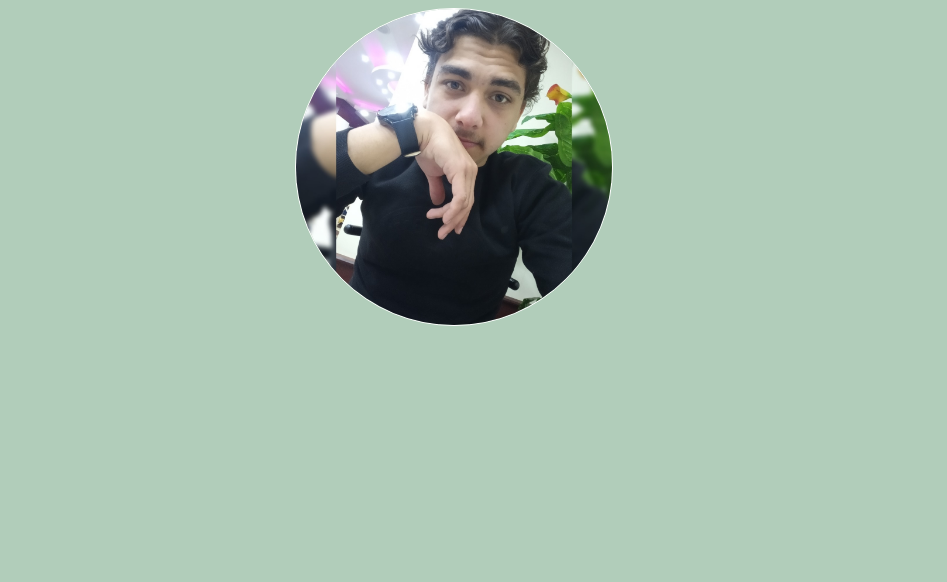
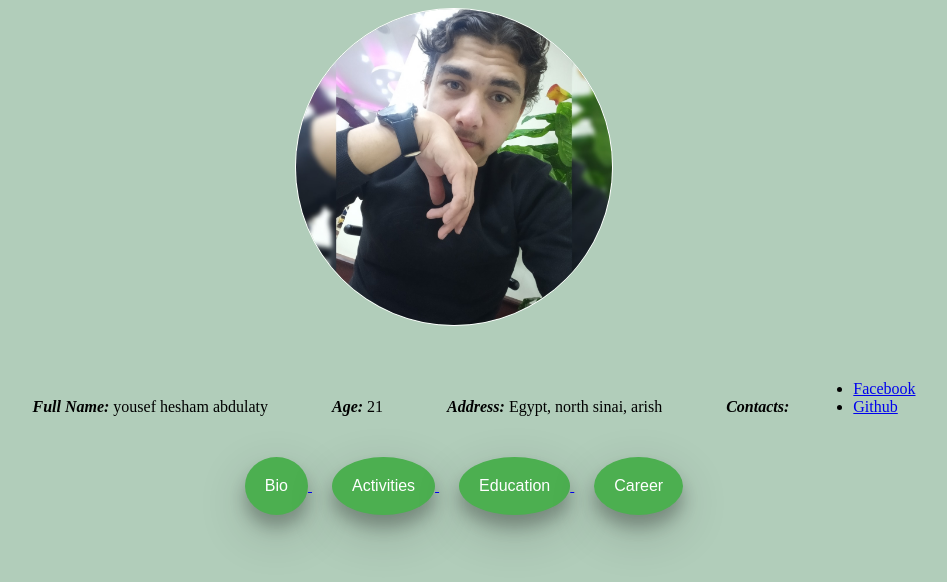
Before and after one commit to yosefHesham/portfolio, a plain HTML site: page index.html in a window 1280 px wide. Shown: the whole page, without its empty margins (186-1133 px from the left). Drawn offline with Linux system fonts and the light colour scheme.

Commit message:
finished landing page

```diff
--- a/index.css
+++ b/index.css
@@ -20,3 +20,45 @@ img{
   margin: 0 auto;
 
 }
+.data{
+  display: table;
+  margin: 0 auto;
+  margin-top: 3%
+
+}
+.data p {
+  margin-left: 20px;
+  display:  inline;
+  padding: 20px
+}
+.data p  span{
+  font-weight: bold;
+  font-size: 22;
+  font-style: oblique;
+}
+.data ul {
+  display: inline-block;
+}
+.buttons{
+  display: table;
+  margin: 0 auto;
+  margin-top: 2%;
+}
+.button {
+  background-color: #4CAF50;
+  border: none;
+  color: white;
+  padding: 20px;
+  text-align: center;
+  text-decoration: none;
+  display: inline-block;
+  font-size: 16px;s
+  margin: 4px 2px;
+  cursor: pointer;
+  transition-duration: 0.4s;
+
+}
+.button5 {border-radius: 50%;
+  box-shadow: 0 12px 16px 0 rgba(0,0,0,0.24),0 17px 50px 0 rgba(0,0,0,0.19);
+    margin-left: 20px
+  ;}
--- a/index.html
+++ b/index.html
@@ -7,9 +7,26 @@
   </head>
   <body>
     <div class="centerd">
+        <img src="img/profilepic.jpg" alt="profile pic">
+        <div class="data">
+          <p> <span>Full Name: </span>  yousef hesham abdulaty </p>
+            <p> <span>Age: </span>  21 </p>
+             <p> <span>Address:  </span>  Egypt, north sinai, arish </p>
+             <p> <span>Contacts:</span> </p>
+             <ul>
+               <li> <a href="https://www.facebook.com/yosef.hesham.75"> Facebook</a> </li>
+                 <li> <a href="https://github.com/yosefHesham?tab=repositories"> Github</a> </li>
+             </ul>
+        </div>
+        <div class="buttons">
+          <a href="https://github.com/yosefHesham?tab=repositories"> <button class="button button5"> Bio </button></a>
+            <a href="https://github.com/yosefHesham?tab=repositories"> <button class="button button5"> Activities </button></a>
+              <a href="https://github.com/yosefHesham?tab=repositories"> <button class="button button5"> Education </button></a>
+                <a href="https://github.com/yosefHesham?tab=repositories"> <button class="button button5"> Career </button></a>
 
-        <img src="img/profilepic.jpg" alt="profile pic">
+        </div>
   </div>
+
 
   </body>
 </html>
```
